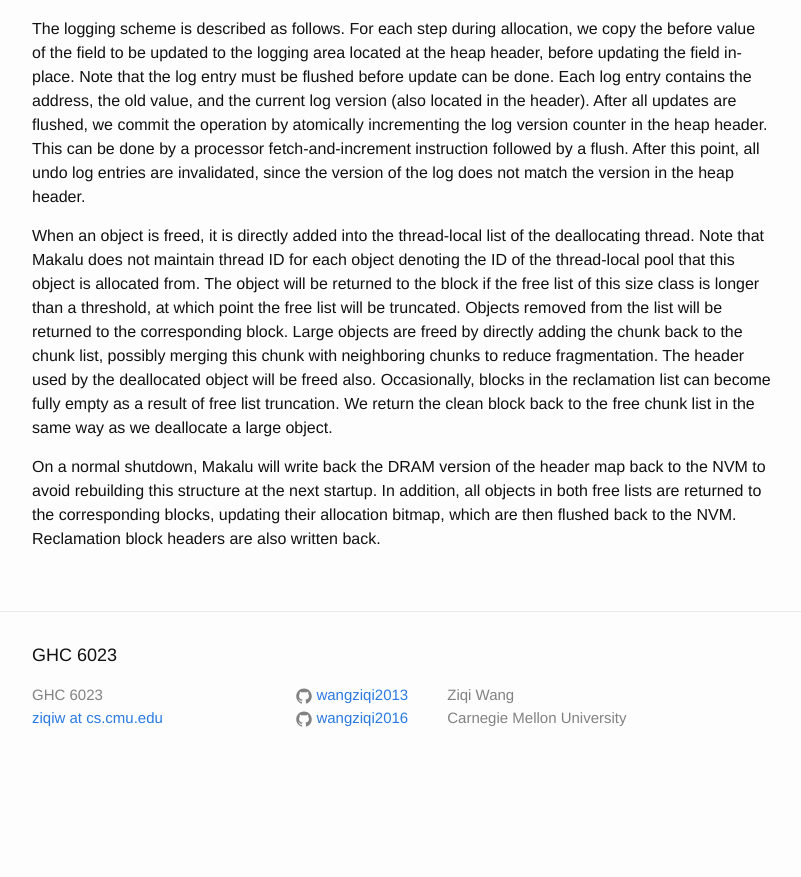
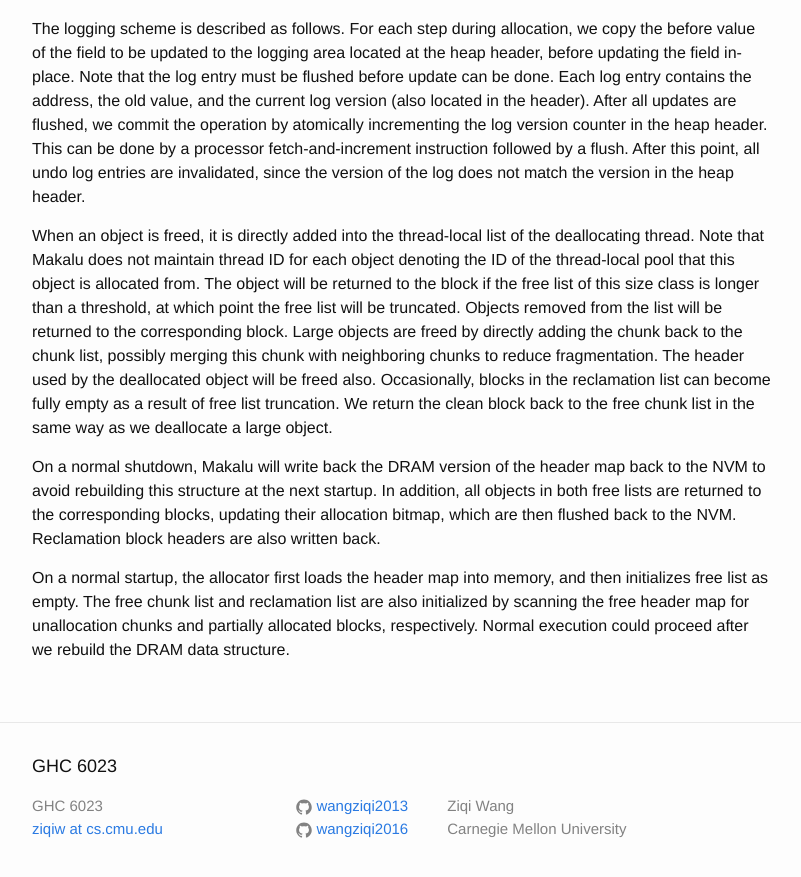
Before and after one commit to wangziqi2013/wangziqi2013.github.io, a Jekyll site: the page built from _posts/2019-11-18-makalu.markdown, in a window 1280 px wide and 900 px high, scrolled down 3595 px. Shown: the top 877 px of the window, without its empty margins (238-1039 px from the left). Built offline with Jekyll 4.4.1, drawn with Linux system fonts in a browser that asks for light colours; before the commit the page ends 4384 px from its top, so only the background shows below that.

Commit message:
Adding normal startup

```diff
--- a/_posts/2019-11-18-makalu.markdown
+++ b/_posts/2019-11-18-makalu.markdown
@@ -148,3 +148,7 @@ On a normal shutdown, Makalu will write back the DRAM version of the header map
 structure at the next startup. In addition, all objects in both free lists are returned to the corresponding blocks,
 updating their allocation bitmap, which are then flushed back to the NVM. Reclamation block headers are also written
 back.
+
+On a normal startup, the allocator first loads the header map into memory, and then initializes free list as empty. The
+free chunk list and reclamation list are also initialized by scanning the free header map for unallocation chunks and
+partially allocated blocks, respectively. Normal execution could proceed after we rebuild the DRAM data structure.
```
